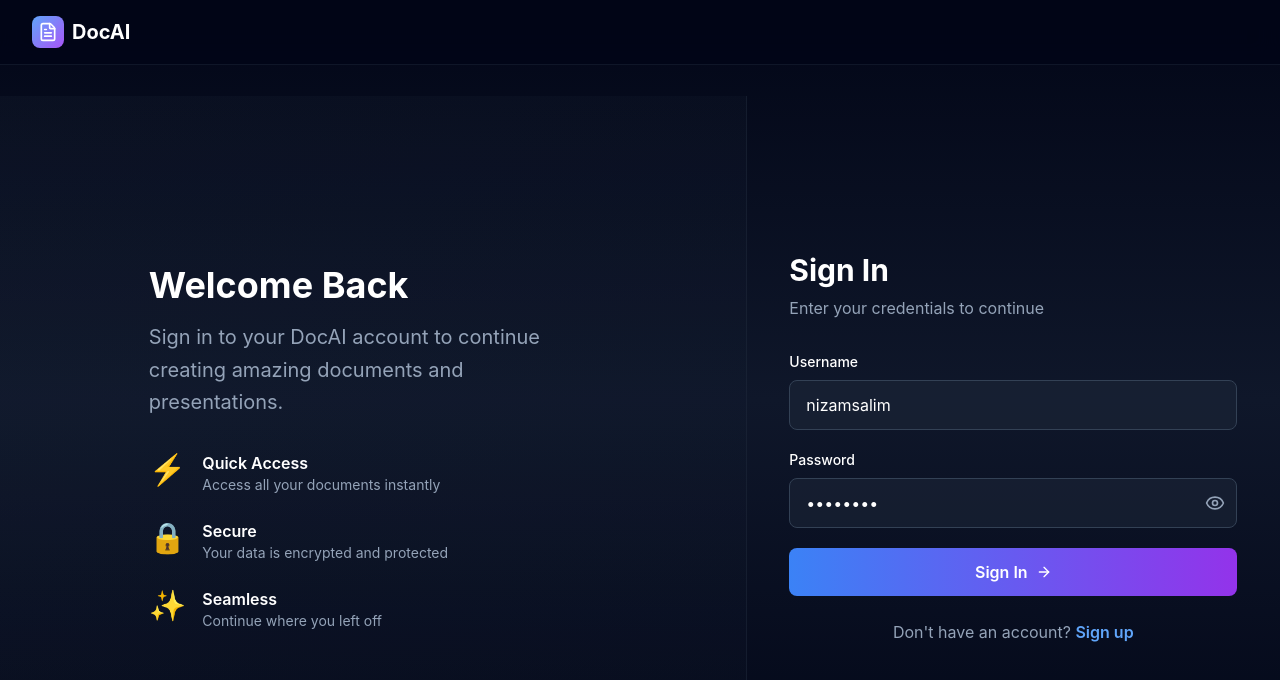
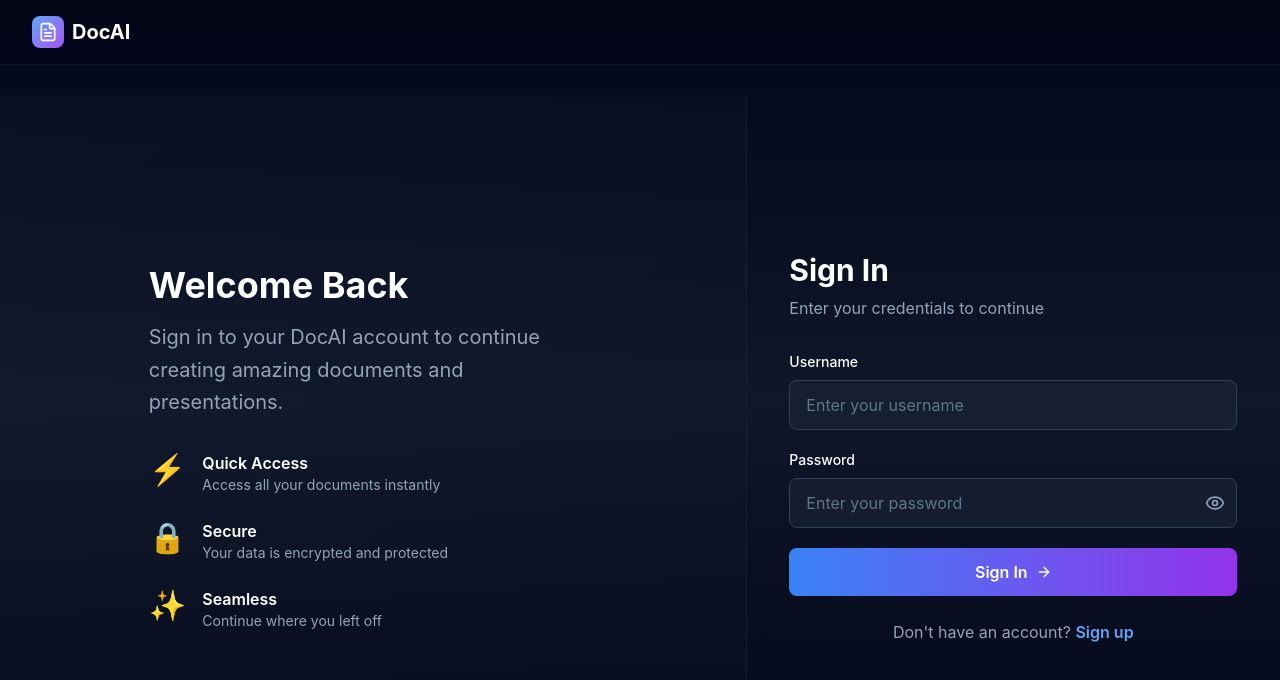
Before and after one commit to nizamsalim/docai_frontend, a React (Vite) app: page /auth/login in a window 1280 px wide. Shown: the top 680 px of the page. Built offline with nearby package versions, Linux system fonts and the light colour scheme; no server answers.

Commit message:
auth fix

```diff
--- a/src/pages/auth/LoginPage.tsx
+++ b/src/pages/auth/LoginPage.tsx
@@ -13,8 +13,8 @@ export default function LoginForm() {
   const navigate = useNavigate();
   const [showPassword, setShowPassword] = useState(false);
   const [formData, setFormData] = useState({
-    username: "nizamsalim",
-    password: "nizam123",
+    username: "",
+    password: "",
   });
 
   const { setLoading } = useLoader() as LoaderContextType;
```
